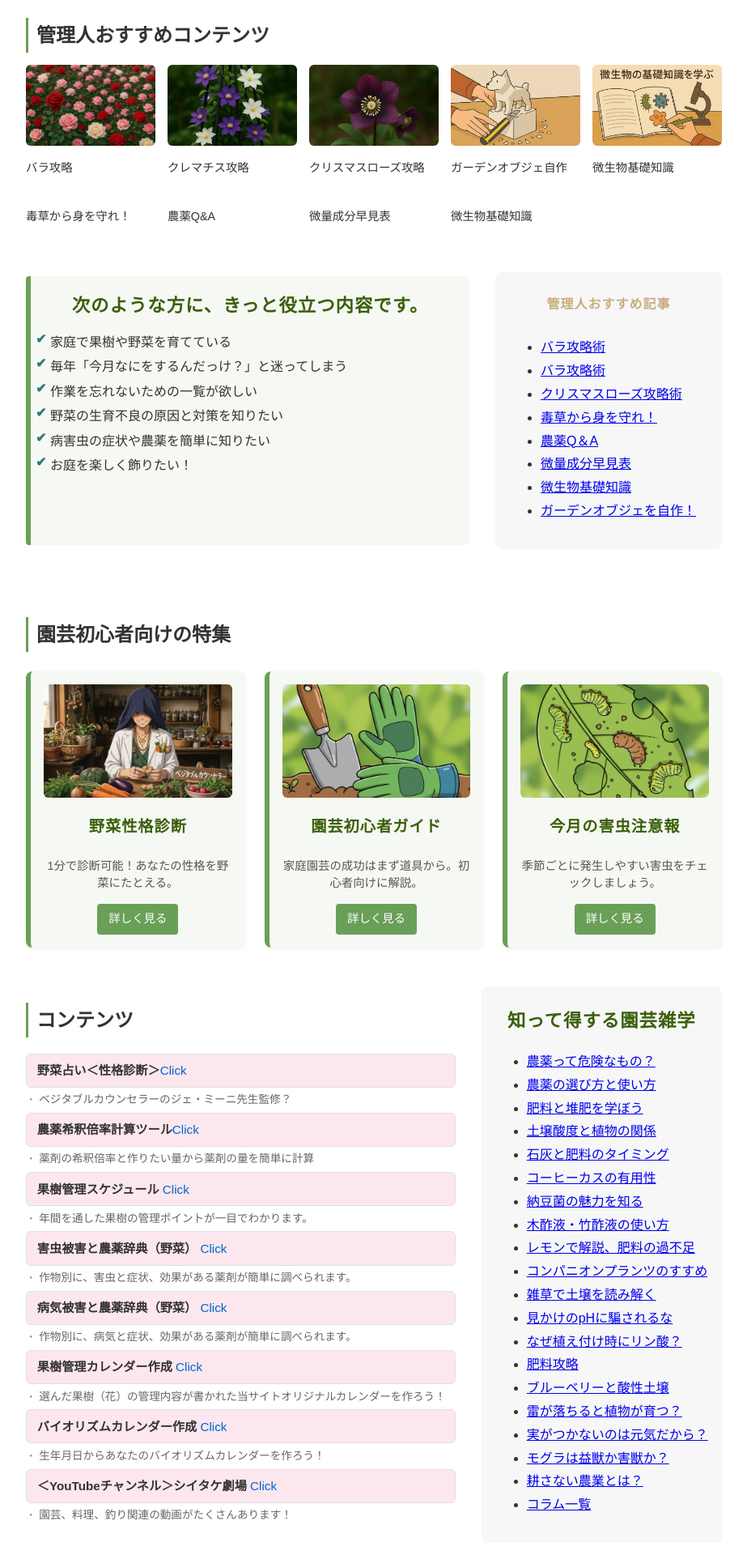
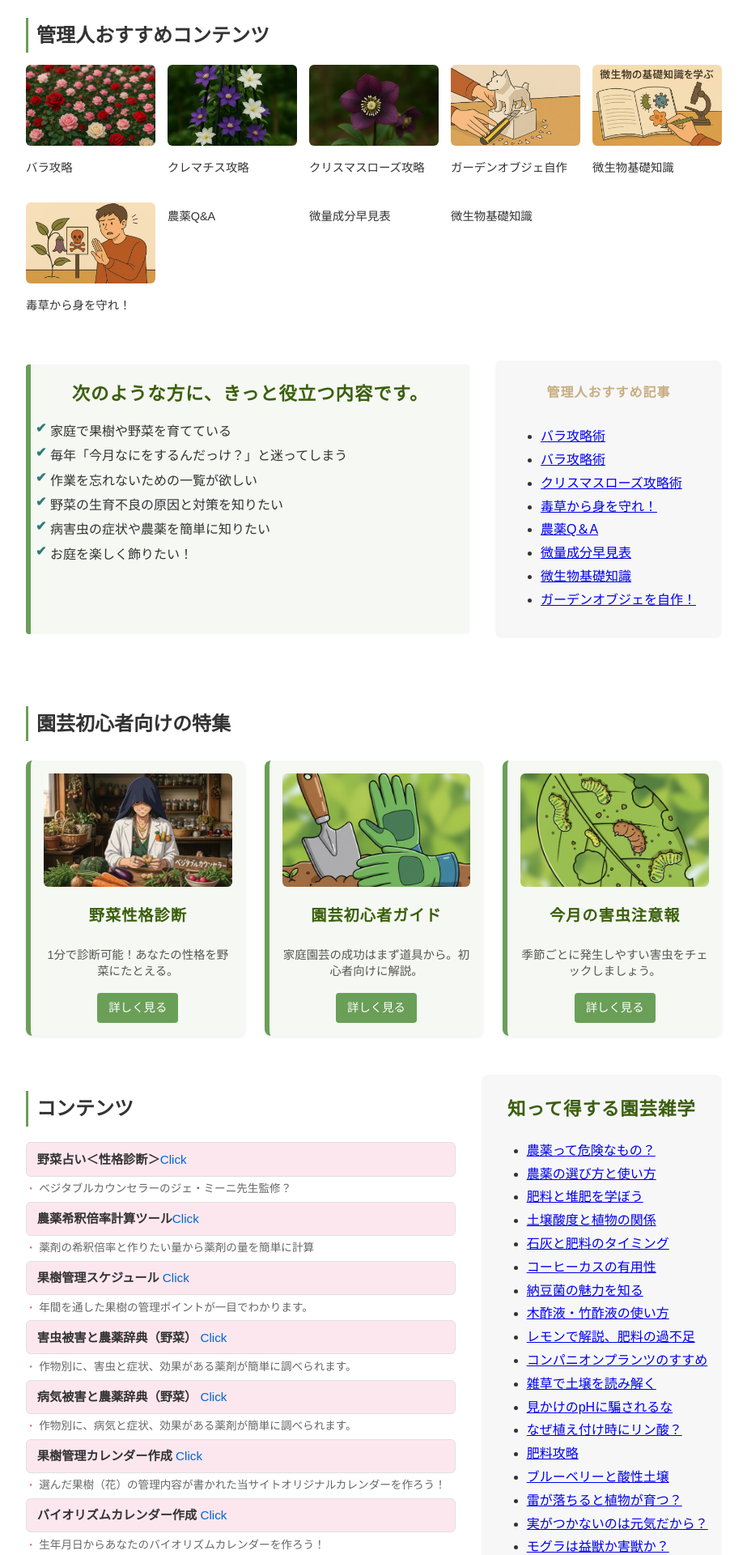
Before and after one commit to shiitake-garden/shiitake-garden.github.io, a Jekyll site: the page built from index_bf.html, in a window 1280 px wide. Shown: the part 1056-2976 px from the top of the page at 81% size, without its empty margins (178-1101 px from the left). Built offline with Jekyll 4.4.1, drawn with Linux system fonts in a browser that asks for light colours.

Commit message:
Update index_bf.html

```diff
--- a/index_bf.html
+++ b/index_bf.html
@@ -82,7 +82,7 @@ title: カルティベーションラボ
     </a>
 
     <a href="/contents/caution.html" class="recommend-card">
- <!--     <img src="/images/button/dokusou_bt.jpg" alt="毒草"> -->
+    <img src="/images/button/dokusou_bt.jpg" alt="毒草">
       <p>毒草から身を守れ！</p>
     </a>
 
```
